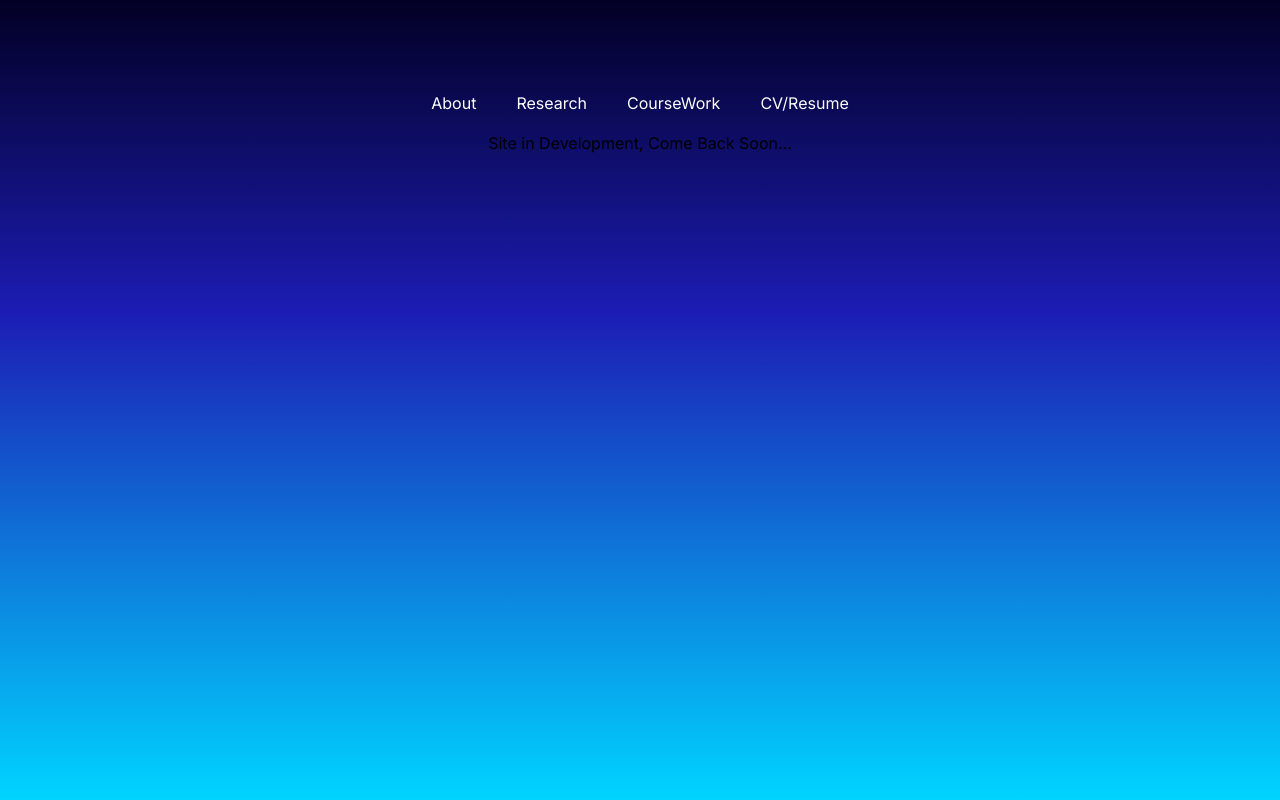
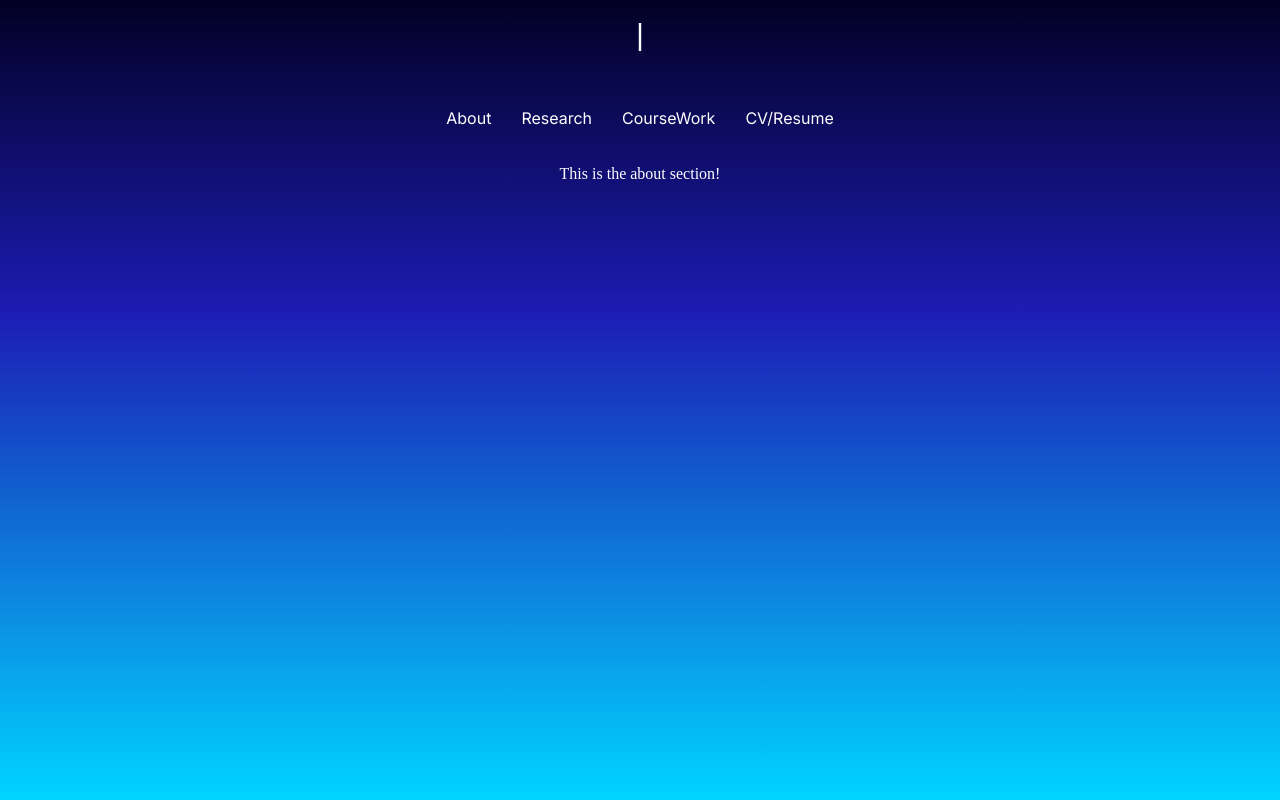
Before and after one commit to cjm7603/cjm7603.github.io, a Next.js app: page / in a window 1280 px wide. Built offline with nearby package versions, Linux system fonts and the light colour scheme.

Commit message:
Adding About Page

```diff
--- a/next.config.mjs
+++ b/next.config.mjs
@@ -1,6 +1,6 @@
 /** @type {import('next').NextConfig} */
 const nextConfig = {
     output: "export",
-    reactStrictMode: true
+    reactStrictMode: false
 };
 export default nextConfig;
--- a/src/app/page.js
+++ b/src/app/page.js
@@ -1,15 +1,40 @@
+"use client";
+
 import Image from "next/image";
 import styles from "./css/main.module.css";
 import Navbar from "../components/Navbar";
+import About from "../components/About";
+import React, {useEffect, useState} from "react";
+
+
 
 export default function Home() {
+
+  useEffect(() => {
+    let content = document.getElementById("content");
+    let about = document.getElementById("about");
+    let aboutSection = document.getElementById("aboutSection");
+    about.addEventListener('click', () => {
+      if(aboutSection.style.display == "none"){
+        aboutSection.style.animation="fadeInAnimation 3s ease forwards"
+
+      }
+      else{
+        console.log(aboutSection.style.animation);
+        aboutSection.style.animation="fadeOutAnimation 3s ease forwards"
+        console.log(aboutSection.style.animation);
+      }
+    })
+
+  })
+
+
   return (
     <main className={styles.main}>
-      <h1 id="intro" className={styles.top}></h1>
+      <h1 id="intro" className={styles.top}>|</h1>
       <Navbar activeLink =""/>
-      <p1>Site in Development, Come Back Soon...</p1>
-
-
+      <About/>
+      <div id="content"></div>
       <script type="text/javascript" src="js/intro.js" defer/>
     </main>
   );
--- /dev/null
+++ b/src/components/About.js
@@ -0,0 +1,11 @@
+import styles from "./About.module.css"
+
+export default function About() {
+    return(
+        <>
+        <div id="aboutSection">
+            <p1 className={styles.about}>This is the about section!</p1>
+        </div>
+        </>
+    );
+}
--- /dev/null
+++ b/src/components/About.module.css
@@ -0,0 +1,27 @@
+.about{
+    text-align: center;
+    font-family: 'Times New Roman';
+    color:white;
+}
+
+@keyframes fadeInAnimation {
+    0% {
+        display:none;
+        opacity: 0;
+    }
+    100% {
+        display: block;
+        opacity: 1;
+    }
+}
+
+@keyframes fadeOutAnimation {
+    0% {
+        display:block;
+        opacity: 1;
+    }
+    100% {
+        opacity: 0;
+        display:none;
+    }
+}
--- a/src/components/Navbar.js
+++ b/src/components/Navbar.js
@@ -1,15 +1,18 @@
 import styles from './Navbar.module.css';
 import Link from 'next/link';
 
+
 export default function Navbar(props){
+
     return (
         <nav className={styles.nav}>
             <div className={styles.navLinks}>
-                <a href="/dashboard" style={{ textDecoration: props.activeLink === "dashboard" ? "underline" : "none" }} className={styles.link}>About</a>
-                <a href="/queries" style={{ textDecoration: props.activeLink === "queries" ? "underline" : "none" }} className={styles.link}>Research</a>
-                <a href="/charts" style={{ textDecoration: props.activeLink === "charts" ? "underline" : "none" }} className={styles.link}>CourseWork</a>
-                <a href="/players" style={{ textDecoration: props.activeLink === "players" ? "underline" : "none" }} className={styles.link}>CV/Resume</a>
+                <button id="about" style={{ textDecoration: props.activeLink === "dashboard" ? "underline" : "none" }} className={styles.link}>About</button>
+                <button id="research" style={{ textDecoration: props.activeLink === "queries" ? "underline" : "none" }} className={styles.link}>Research</button>
+                <button id="coursework" style={{ textDecoration: props.activeLink === "charts" ? "underline" : "none" }} className={styles.link}>CourseWork</button>
+                <button id="cvresume" style={{ textDecoration: props.activeLink === "players" ? "underline" : "none" }} className={styles.link}>CV/Resume</button>
             </div>
         </nav>
+
       );
 };
--- a/src/components/Navbar.module.css
+++ b/src/components/Navbar.module.css
@@ -19,9 +19,9 @@
     margin: auto;
   }
 
-  .nav a {
+  .nav button {
     text-decoration: none;
-    padding: 20px;
+    padding: 15px;
     border-radius: 5px;
     opacity: 0;
     animation: fadeInAnimation ease 3s;
@@ -29,17 +29,17 @@
     animation-fill-mode: forwards;
   }
 
-  .nav a:nth-child(1){
+  .nav button:nth-child(1){
     animation-delay:2.5s;
 
   }
-  .nav a:nth-child(2){
+  .nav button:nth-child(2){
     animation-delay:2.65s;
   }
-  .nav a:nth-child(3){
+  .nav button:nth-child(3){
     animation-delay:2.8s;
   }
-  .nav a:nth-child(4){
+  .nav button:nth-child(4){
     animation-delay:2.95s;
   }
 
```
Also changed, not shown: public/js/renderSections.js (added, +13 -0 lines).
